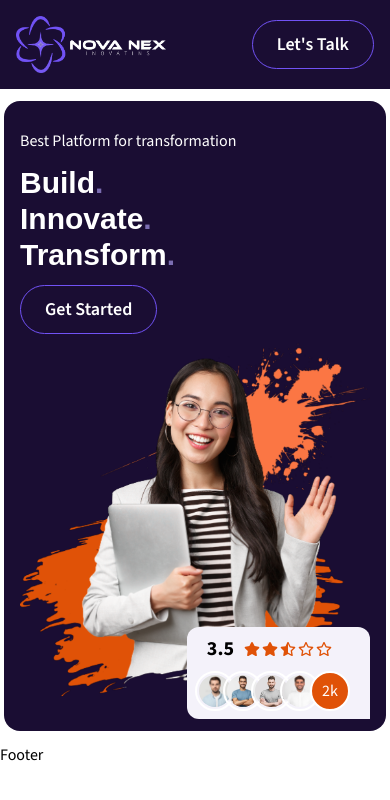
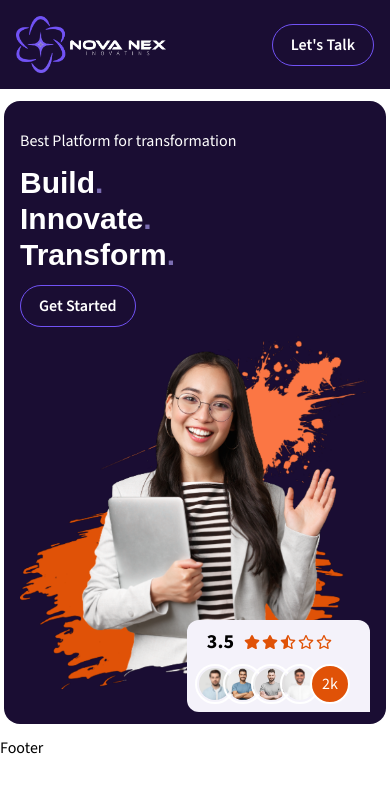
Before and after one commit to Ramla-Eman/novanex-innovations-, a React (Vite) app in the folder frontend/: page / in a window 390 px wide. Shown: the top 800 px of the page. Built offline with nearby package versions, Linux system fonts and the light colour scheme; a web font is replaced by a local one.

Commit message:
set the styling and responsivness of button and set the colors:

```diff
--- a/frontend/src/components/Hero.jsx
+++ b/frontend/src/components/Hero.jsx
@@ -5,7 +5,7 @@ import { heroSec_ratingImg } from "../assets/assests.js";
 
 const Hero = () => {
   return (
-    <div className="lg:h-[34vw] md:h-[48vw] bg-[#1A0D33] max-w-7xl p-7 sm:px-7 px-4 md:my-[30px] my-3 rounded-2xl text-white xl:mx-auto sm:mx-4 mx-1 relative flex md:flex-row flex-col justify-between">
+    <div className="lg:h-[34vw] md:h-[48vw] bg-background max-w-7xl p-7 sm:px-7 px-4 md:my-[30px] my-3 rounded-2xl text-white xl:mx-auto sm:mx-4 mx-1 relative flex md:flex-row flex-col justify-between">
       <div className="flex flex-col justify-center items-start xl:gap-6 gap-3">
         <p className="xl:text-2xl sm:text-xl">
           Best Platform for transformation
@@ -27,11 +27,11 @@ const Hero = () => {
         </p>
         <button className="button">Get Started</button>
       </div>
-      <img src={image} alt="" className="" />
+      <img src={image} alt="" />
       <div className="bg-[#F4F2FA] absolute lg:bottom-6 bottom-3 lg:right-10 right-4 flex flex-col gap-2 py-2 px-5 rounded-xl rounded-br-none">
         <div className="flex gap-2.5 items-center">
           <p className="font-bold text-black text-xl">3.5</p>
-          <div className="flex text-[#E05207] gap-0.5">
+          <div className="flex text-orange gap-0.5">
             <FaStar />
             <FaStar />
             <FaRegStarHalfStroke />
@@ -54,7 +54,7 @@ const Hero = () => {
               </div>
             );
           })}
-          <div className="rounded-full bg-[#E05207] w-[40.24px] h-[40px] flex justify-center items-center -ml-2.5 border-white border-2">
+          <div className="rounded-full bg-orange w-[40.24px] h-[40px] flex justify-center items-center -ml-2.5 border-white border-2">
             2k
           </div>
         </div>
--- a/frontend/src/components/Navbar.jsx
+++ b/frontend/src/components/Navbar.jsx
@@ -12,19 +12,8 @@ const ListMenu = [
 const Navbar = () => {
   const [menu, setMenu] = useState("Services");
   return (
-    <div className="bg-[#1A0D33]">
+    <div className="bg-background">
       <div className="max-w-7xl mx-auto px-4 py-4 flex items-center justify-between">
-        {/* <Link
-          to={"/"}
-          className="flex items-center gap-2 justify-center sm:text-2xl text-[20px] uppercase font-bold font-ethnocentric"
-        >
-          <h2 className="text-[#fb3f6c]">
-            NovaNex
-            <span className="text-black">
-              Innovations
-            </span>
-          </h2>
-        </Link> */}
         <Link to={"/"}>
           <img src={logo} alt="" className="sm:w-[180px] w-[150px]"/>
         </Link>
@@ -45,7 +34,7 @@ const Navbar = () => {
             })}
           </ul>
           <div>
-            <button className="button sm:px-4 px-2 sm:py-2 py-1 font-semibold sm:text-[16px] text-white">
+            <button className="button text-white">
               Let's Talk
             </button>
           </div>
--- a/frontend/src/index.css
+++ b/frontend/src/index.css
@@ -1,24 +1,25 @@
-@import url('https://fonts.googleapis.com/css2?family=Source+Sans+3:ital,wght@0,200..900;1,200..900&display=swap');
-@import url('https://fonts.cdnfonts.com/css/ethnocentric');
+@import url("https://fonts.googleapis.com/css2?family=Source+Sans+3:ital,wght@0,200..900;1,200..900&display=swap");
+@import url("https://fonts.cdnfonts.com/css/ethnocentric");
 @import "tailwindcss";
 
-@theme{
-    --font-source-sans-3: 'Source Sans 3', sans-serif;
-    --font-ethnocentric: 'Ethnocentric Rg', sans-serif;
+@theme {
+  --font-source-sans-3: "Source Sans 3", sans-serif;
+  --font-ethnocentric: "Ethnocentric Rg", sans-serif;
 
-    --color-purple-button: #7152F5;
+  --color-purple-button: #7152f5;
+  --color-background: #1A0D33;
+  --color-orange: #E05207;
 
-    /* screen sizes */
-    --screen-mmd: 875px;
-    --screen-xsm: 510px;
+  /* screen sizes */
+  --screen-mmd: 875px;
+  --screen-xsm: 510px;
 }
 
-@layer base{
-    html{
-        font-family: var(--font-source-sans-3);
-    }
+@layer base {
+  html {
+    font-family: var(--font-source-sans-3);
+  }
 }
-
 
 /* button */
 .button {
@@ -30,12 +31,19 @@
   background-color: transparent;
   border: 1px solid var(--color-purple-button);
   font-weight: 600;
-  transition: all 0.3s cubic-bezier(0.23, 1, 0.320, 1);
+  transition: all 0.3s cubic-bezier(0.23, 1, 0.32, 1);
   overflow: hidden;
 }
 
+@media (max-width: 768px) {
+  .button {
+    padding: 8px 18px;
+    font-size: 16px;
+  }
+}
+
 .button::before {
-  content: '';
+  content: "";
   position: absolute;
   inset: 0;
   margin: auto;
@@ -44,7 +52,7 @@
   border-radius: inherit;
   scale: 0;
   z-index: -1;
-  transition: all 0.6s cubic-bezier(0.23, 1, 0.320, 1);
+  transition: all 0.6s cubic-bezier(0.23, 1, 0.32, 1);
 }
 
 .button:hover::before {
@@ -55,7 +63,6 @@
 .button:hover {
   scale: 1.1;
   box-shadow: 0 0px 20px var(--color-purple-button);
-
 }
 
 .button:active {
```
